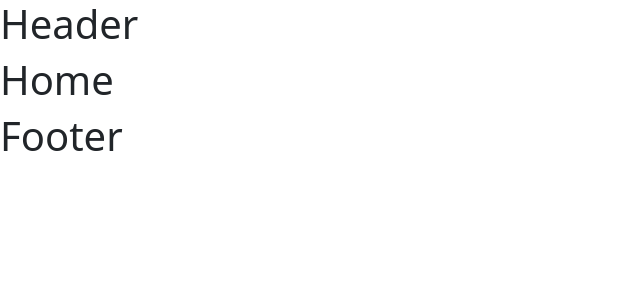
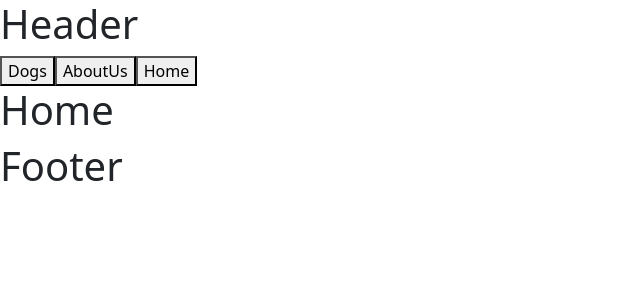
Before and after one commit to OakleyJacob/keep-wagging-frontend, a React (Create React App) app: page / in a window 1280 px wide. Shown: the top 300 px of the page, without its empty margins (0-640 px from the left). Built offline with nearby package versions, Linux system fonts and the light colour scheme.

Commit message:
navigation buttons added

```diff
--- a/src/App.js
+++ b/src/App.js
@@ -3,6 +3,7 @@ import './App.css'
 import { Routes, Route } from "react-router-dom"
 import Footer from "./components/Footer"
 import Header from "./components/Header"
+import Navigation from './components/Navigation'
 import DogEdit from "./pages/DogEdit"
 import DogIndex from "./pages/DogIndex"
 import DogNew from "./pages/DogNew"
@@ -30,6 +31,7 @@ const App = () => {
   return (
     <>
     <Header />
+    <Navigation/>
     <Routes>
       <Route path="/" element={<Home />} />
       <Route path="/dogindex" element={<DogIndex dogs = {dogs}/>} />
--- a/src/components/Navigation.js
+++ b/src/components/Navigation.js
@@ -1,9 +1,24 @@
 import React from 'react'
+import { useNavigate } from 'react-router-dom'
 
 const Navigation = () => {
+
+  const navigate = useNavigate()
+  const goToDogIndex = () => {
+    navigate("/dogindex")
+  }
+  const goToAboutUs = () => {
+    navigate("/aboutus")
+  }
+  const goToHome = () => {
+    navigate("/")
+  }
+
   return (
    <>
-   <h1>Navigation</h1>
+   <button onClick={goToDogIndex}>Dogs</button>
+   <button onClick={goToAboutUs}>AboutUs</button>
+   <button onClick={goToHome}>Home</button>
    </>
   )
 }
```
Also changed, not shown: 1 other file (tests, documents, lock files or other folders).
